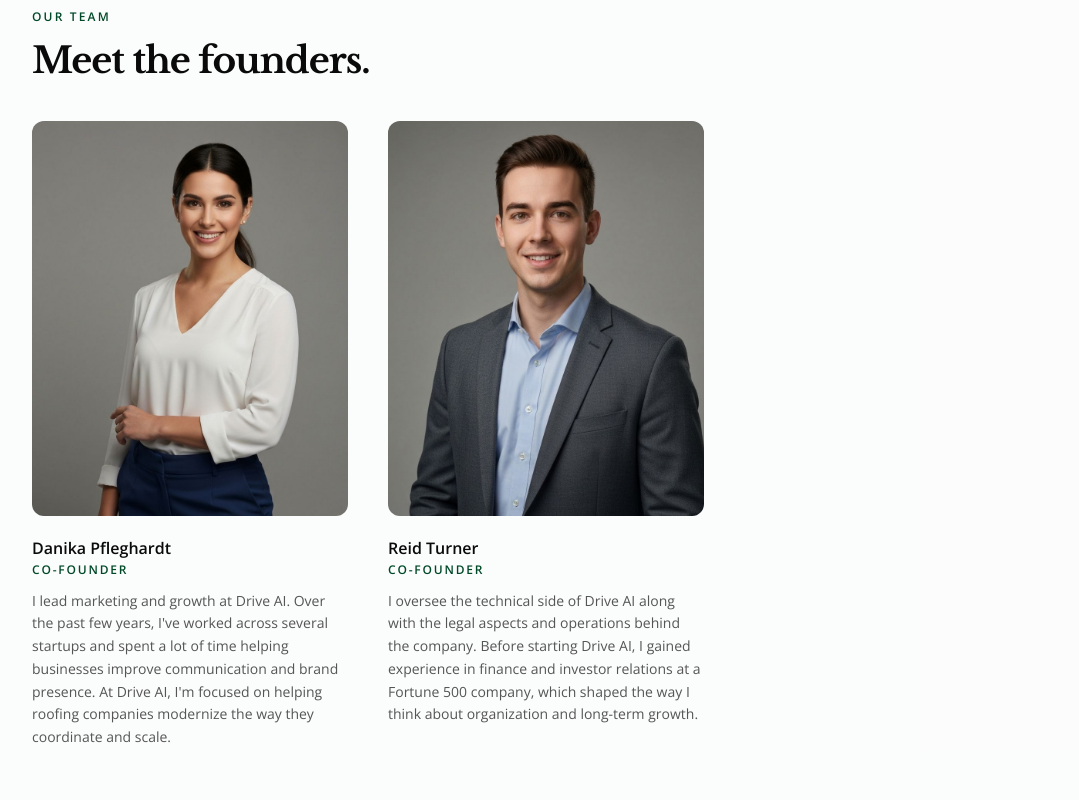
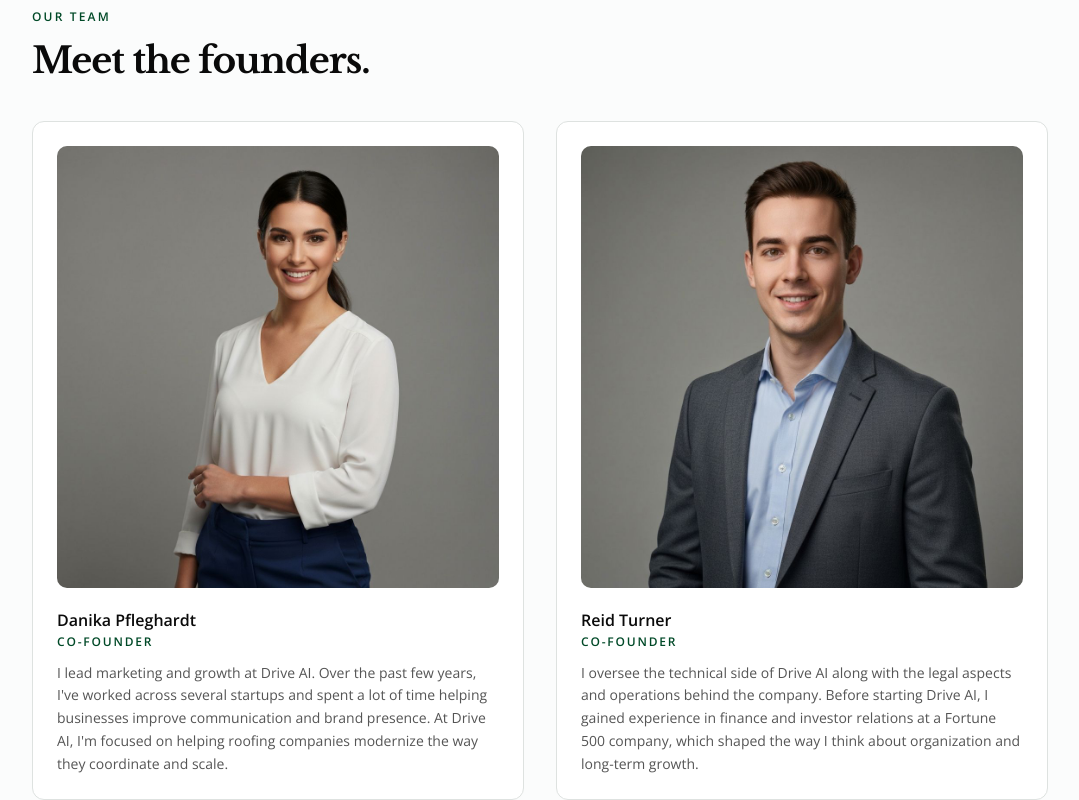
Before and after one commit to Drive-AI-LLC/drive-ai-website, a Next.js app: page /about in a window 1280 px wide. Shown: the part 520-1320 px from the top of the page, without its empty margins (100-1179 px from the left). Built offline with nearby package versions, Linux system fonts and the light colour scheme.

Commit message:
feat: redesign founder cards with side-by-side layout\n\nUpdate founder cards to symmetrical side-by-side design.

```diff
--- a/app/about/page.tsx
+++ b/app/about/page.tsx
@@ -75,15 +75,15 @@ export default function AboutPage() {
             Meet the founders.
           </h2>
 
-          <div className="grid sm:grid-cols-2 gap-10 max-w-2xl">
+          <div className="grid sm:grid-cols-2 gap-8">
             {founders.map((founder) => (
-              <div key={founder.name} className="flex flex-col">
-                <div className="aspect-[4/5] relative rounded-lg overflow-hidden bg-muted mb-5">
+              <div key={founder.name} className="bg-background rounded-lg border border-border p-6 flex flex-col">
+                <div className="aspect-square relative rounded-md overflow-hidden bg-muted mb-5 w-full">
                   <Image
                     src={founder.image}
                     alt={founder.name}
                     fill
-                    className="object-cover"
+                    className="object-cover object-top"
                   />
                 </div>
                 <h3 className="text-base font-semibold text-foreground">
```
